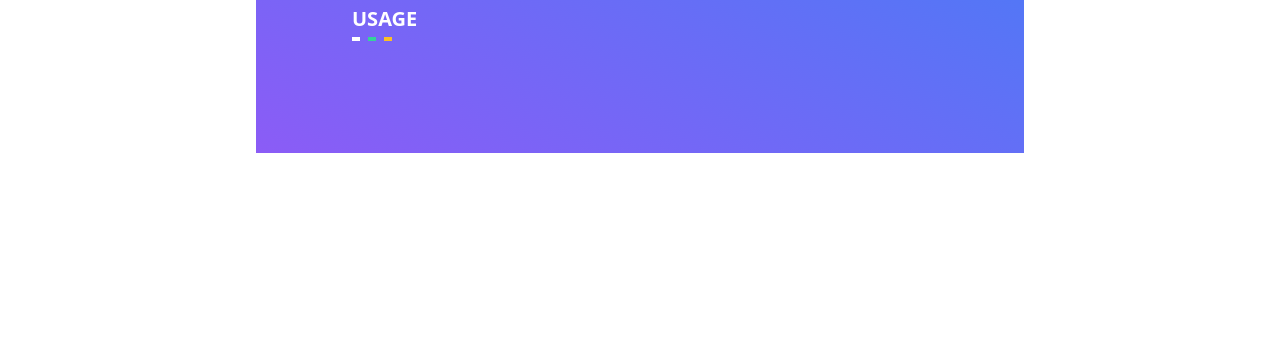
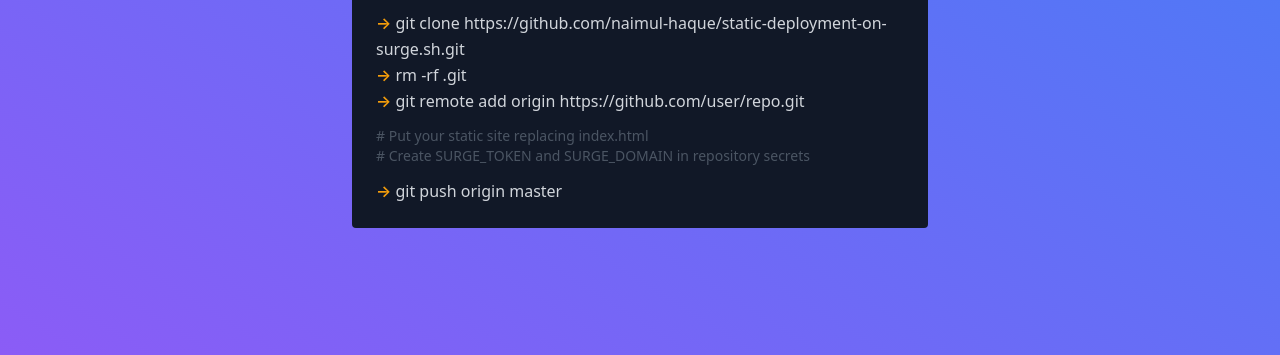
Before and after one commit to naimul-haque/static-deployment-on-surge.sh, a plain HTML site: page index.html in a window 1280 px wide. Shown: the part 445-800 px from the top of the page. Drawn offline with nearby package versions, Linux system fonts and the light colour scheme.

Commit message:
Updated index.html

```diff
--- a/index.html
+++ b/index.html
@@ -6,19 +6,29 @@
     <meta name="viewport" content="width=device-width, initial-scale=1.0">
     <link href="https://unpkg.com/tailwindcss@^2/dist/tailwind.min.css" rel="stylesheet">
   </head>
-  <body class="text-gray-900 antialiased">
+  <body class="text-gray-900 antialiased bg-gradient-to-tr from-purple-500 to-blue-500">
     <div class="min-h-screen flex items-center justify-center text-white">
-      <div class="max-w-3xl mx-auto bg-gradient-to-tr from-purple-500 to-blue-500 p-24">
-        <h2 class="font-bold text-6xl"> Static Deployment on Surge 🌈</h2>
-        <div class="mt-8">
-          <div class="mb-4">
-            <h3 class="text-xl font-semibold uppercase">Usage</h3>
-            <div class="flex space-x-2 mt-1">
-              <div class="h-1 w-2 bg-white"></div>
-              <div class="h-1 w-2 bg-green-400"></div>
-              <div class="h-1 w-2 bg-yellow-400"></div>
-            </div>
+      <div class="max-w-3xl mx-auto px-6 md:px-24 py-12">
+        <!-- headline -->
+        <h2 class="font-bold text-5xl sm:text-6xl md:text-7xl"> Static <br> Deployment on <br> Surge 🌈</h2>
+
+        <div class="bg-gray-900 rounded p-6 mt-10 lg:mt-16">
+          <div class="flex space-x-2 mb-4">
+            <div class="h-2 w-2 rounded-full bg-red-500"></div>
+            <div class="h-2 w-2 rounded-full bg-yellow-500"></div>
+            <div class="h-2 w-2 rounded-full bg-green-500"></div>
           </div>
+          <ul class="text-gray-300 leading-relaxed">
+            <li> <span class="text-yellow-500 font-semibold"> → </span> git clone https://github.com/naimul-haque/static-deployment-on-surge.sh.git </li>
+            <li> <span class="text-yellow-500 font-semibold"> → </span> rm -rf .git </li>
+            <li> <span class="text-yellow-500 font-semibold"> → </span> git remote add origin https://github.com/user/repo.git</li>
+
+            <li class="text-gray-600 text-sm mt-3"> # Put your static site replacing index.html </li>
+            <li class="text-gray-600 text-sm mb-3"> # Create SURGE_TOKEN and SURGE_DOMAIN in repository secrets </li>
+
+
+            <li> <span class="text-yellow-500 font-semibold"> → </span> git push origin master </li>
+          </ul>
         </div>
       </div>
     </div>
```
Also changed, not shown: 1 other file.
